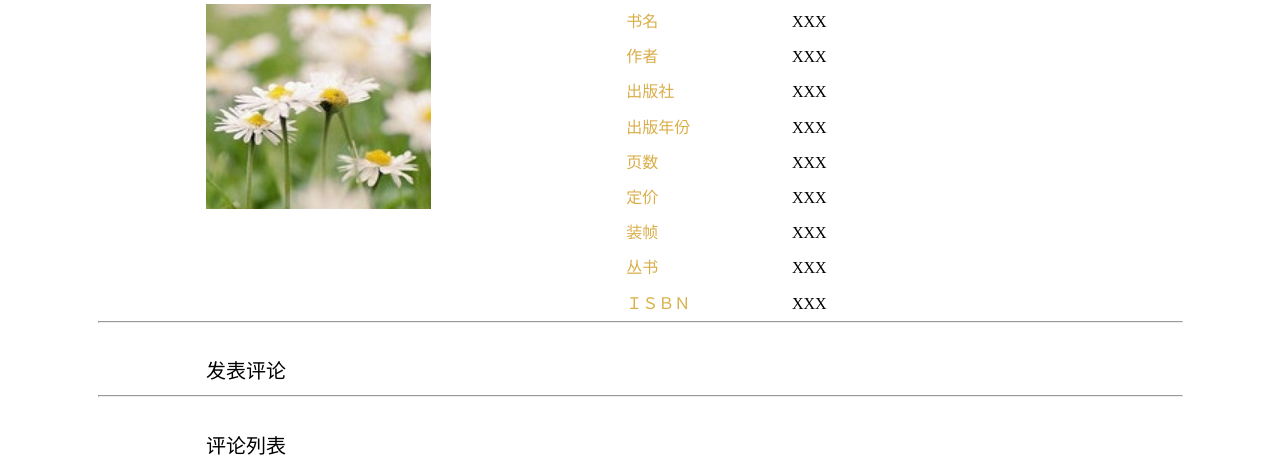
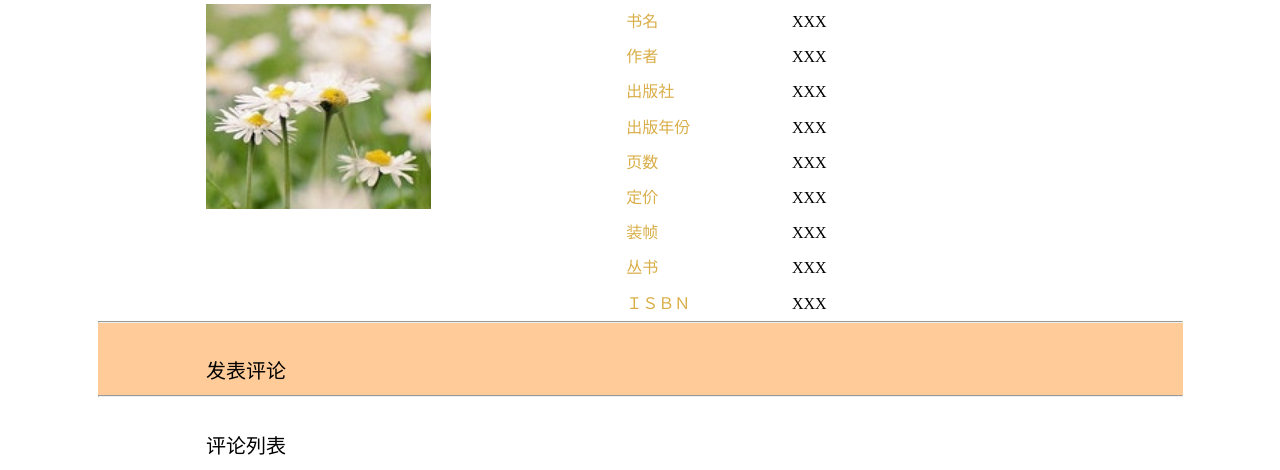
Before and after one commit to NewBeeStudio/xichao-new, a Flask app: page /article/test in a window 1280 px wide. Shown: the part 626-1096 px from the top of the page. Run offline with Flask 2, Linux system fonts and the light colour scheme; some libraries are stand-ins or nearby versions.

Commit message:
文章详情页

```diff
--- a/xichao/static/css/article.css
+++ b/xichao/static/css/article.css
@@ -124,10 +124,14 @@
 	line-height: 220%;
 }
 
+#publish_review {
+	background-color: #ffcc99;
+	padding-top: 3%;
+	padding-bottom: 1%;
+
+}
 #p_publish_review {
 	margin-left: 10%;
-	margin-top: 3%;
-	margin-bottom: 1%;
 	font-family: 微软雅黑;
 	font-size: 20px;
 }
```
